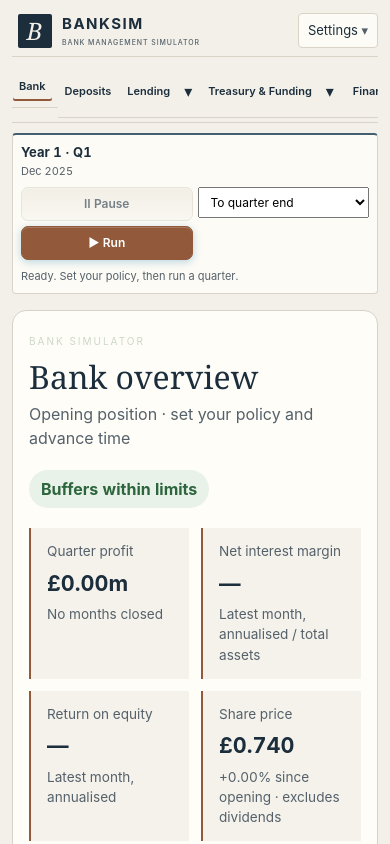
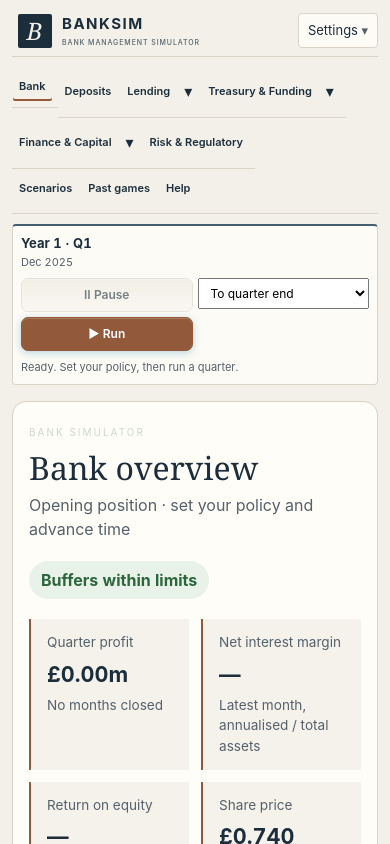
Before and after one commit to andrewlinn957/banksim, a React (Vite) app: page / in a window 390 px wide. Shown: the top 844 px of the page. Built offline with nearby package versions, Linux system fonts and the light colour scheme.

Commit message:
Fix clipped navigation dropdown menus

```diff
--- a/src/styles.css
+++ b/src/styles.css
@@ -1768,8 +1768,9 @@ summary { cursor:pointer; }
 .settings-menu>div { position:absolute; top:calc(100% + 7px); right:0; z-index:60; display:grid; gap:8px; min-width:260px; padding:12px; border:1px solid var(--border); border-radius:5px; background:var(--panel); box-shadow:var(--overlay-shadow); }
 .settings-menu label { display:grid; gap:5px; font-size:12px; }
 .settings-menu .clock-safety { display:flex; }
-.functional-navigation { display:flex; align-items:center; flex-wrap:nowrap; gap:4px; overflow-x:auto; padding:0 0 4px; border:0; border-bottom:1px solid var(--border); border-radius:0; background:transparent; box-shadow:none; scrollbar-width:thin; }
-.functional-nav-group { display:flex; flex:0 0 auto; align-items:center; gap:2px; padding-right:8px; border-right:1px solid var(--border); }
+.functional-navigation { position:relative; z-index:50; display:flex; align-items:center; flex-wrap:wrap; gap:4px; overflow:visible; padding:0 0 4px; border:0; border-bottom:1px solid var(--border); border-radius:0; background:transparent; box-shadow:none; }
+.functional-nav-group { position:relative; display:flex; flex:0 0 auto; align-items:center; gap:2px; padding-right:8px; border-right:1px solid var(--border); }
+.functional-nav-group:has(.area-jump-menu[open]) { z-index:81; }
 .functional-nav-group:last-child { padding-right:0; border-right:0; }
 .functional-nav-group-secondary { margin-left:auto; }
 .functional-nav-label { margin-right:3px; color:var(--dim); font-size:9px; font-weight:650; letter-spacing:.07em; text-transform:uppercase; }
@@ -1897,8 +1898,8 @@ summary { cursor:pointer; }
   .brand-symbol { width:34px; height:34px; font-size:24px; }
   .brand small { font-size:7px; }
   .masthead-actions { margin-left:auto; }
-  .functional-navigation { flex-wrap:nowrap; overflow-x:auto; }
-  .functional-nav-group { flex-wrap:nowrap; }
+  .functional-navigation { flex-wrap:wrap; overflow:visible; }
+  .functional-nav-group { flex-wrap:wrap; }
   .functional-nav-label { display:none; }
   .bank-departments { grid-template-columns:minmax(0,1fr); }
   .department-building { grid-template-columns:104px minmax(0,1fr); min-height:112px; }
```
